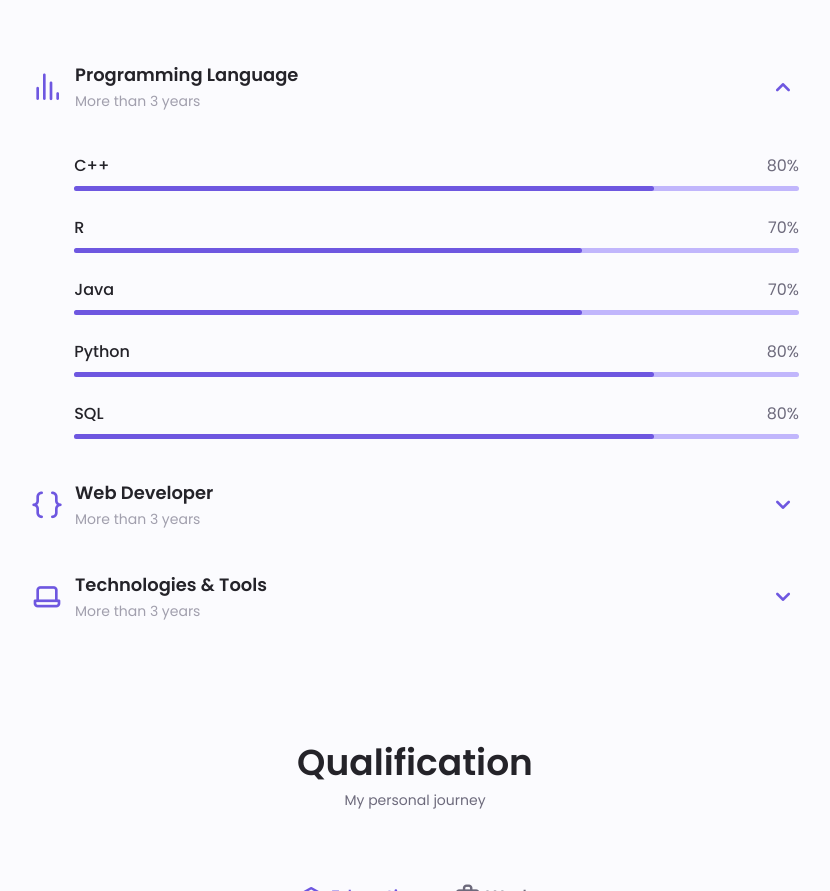
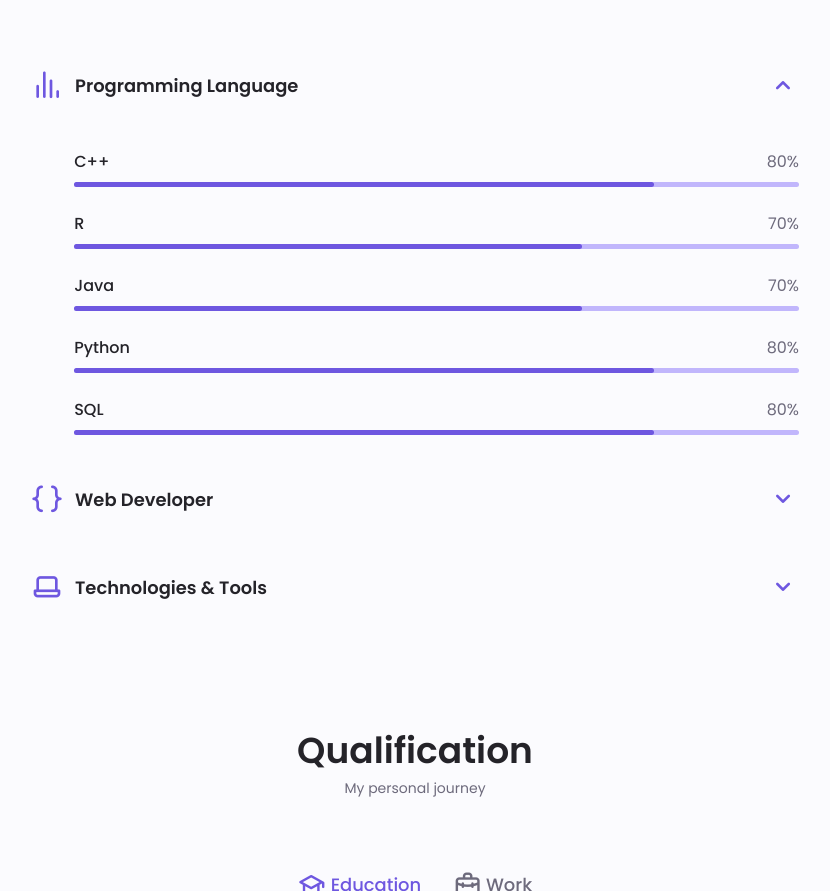
Before and after one commit to niharikadhapola/Portfolio-Website, a plain HTML site: page index.html in a window 1280 px wide. Shown: the part 1610-2501 px from the top of the page, without its empty margins (225-1055 px from the left). Drawn offline with nearby package versions, Linux system fonts and the light colour scheme.

Commit message:
Update index.html

```diff
--- a/index.html
+++ b/index.html
@@ -172,7 +172,7 @@
                                 <i class="uil uil-analytics skills__icon"></i>
                                 <div>
                                     <h1 class="skills__title">Programming Language</h1>
-                                    <span class="skills__subtitle">More than 3 years</span>
+<!--                                     <span class="skills__subtitle">More than 3 years</span> -->
                                 </div>
 
                                 <i class="uil uil-angle-down skills__arrow"></i>
@@ -233,7 +233,7 @@
                                 <i class="uil uil-brackets-curly skills__icon"></i>
                                 <div>
                                     <h1 class="skills__title">Web Developer</h1>
-                                    <span class="skills__subtitle">More than 3 years</span>
+<!--                                     <span class="skills__subtitle">More than 3 years</span> -->
                                 </div>
 
                                 <i class="uil uil-angle-down skills__arrow"></i>
@@ -284,7 +284,7 @@
                                 <i class="uil uil-laptop skills__icon"></i>
                                 <div>
                                     <h1 class="skills__title">Technologies & Tools</h1>
-                                    <span class="skills__subtitle">More than 3 years</span>
+<!--                                     <span class="skills__subtitle">More than 3 years</span> -->
                                 </div>
 
                                 <i class="uil uil-angle-down skills__arrow"></i>
```
